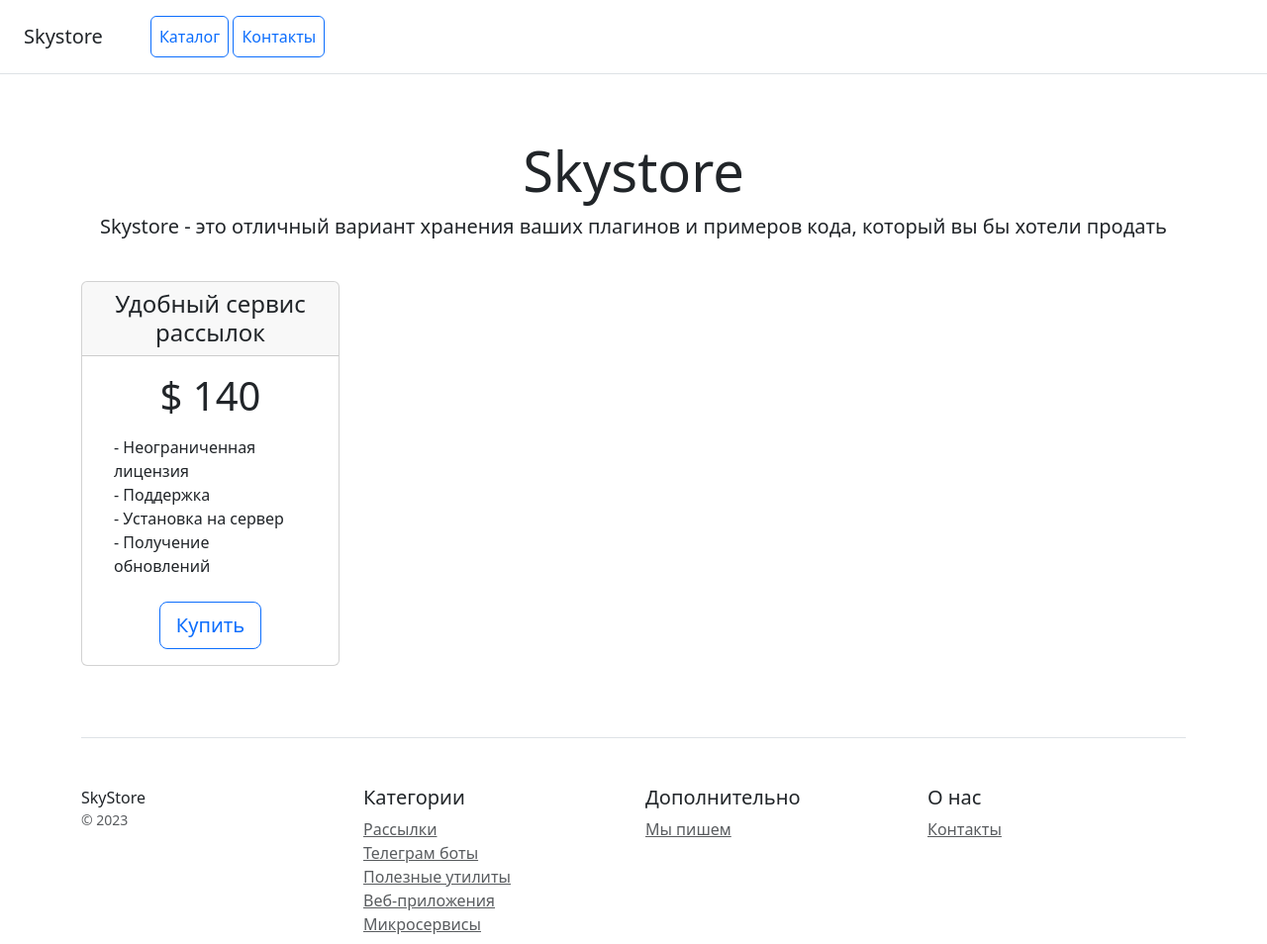
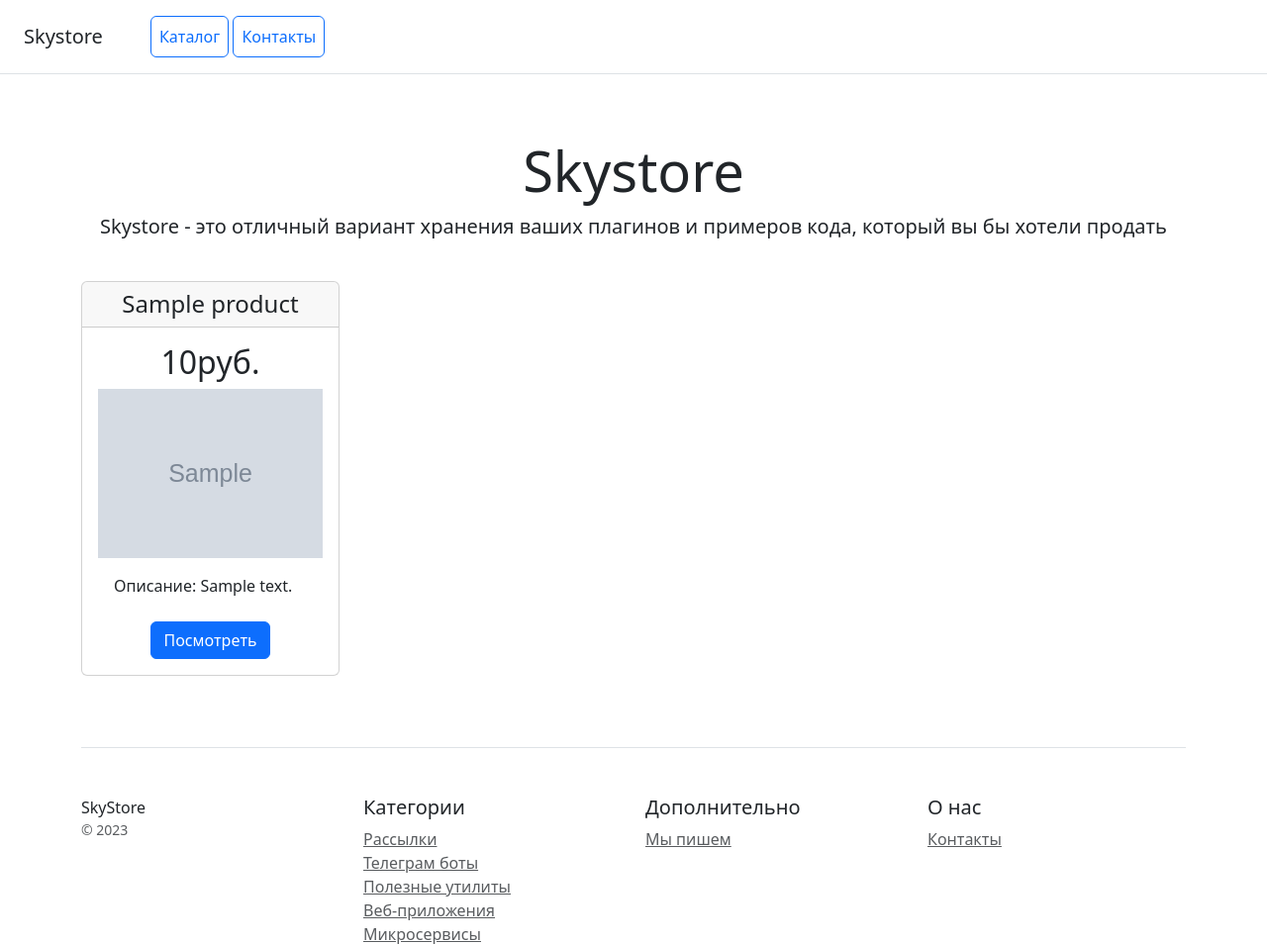
Before and after one commit to EPoplavskiy223/application, a Django app: page / in a window 1280 px wide. Shown: the top 954 px of the page at 99% size. Run offline with Django 5.2, Linux system fonts and the light colour scheme; tables that the repository leaves empty hold one stand-in row (values such as "Sample post"); grey boxes marked "Sample" are stand-in pictures; parts of the project's set-up code (start-up, migrations or seed data) failed here and were passed over; some libraries are stand-ins or nearby versions.

Commit message:
done homework 24

```diff
--- a/catalog/templates/home.html
+++ b/catalog/templates/home.html
@@ -1,79 +1,22 @@
+{% load static %}
 <!doctype html>
 <html lang="en">
 <head>
     <meta charset="utf-8">
     <meta name="viewport" content="width=device-width, initial-scale=1">
     <title>Skystore</title>
-    <link rel="stylesheet" href="/static/css/bootstrap.min.css">
+    <link rel="stylesheet" href="{% static 'css/bootstrap.min.css' %}">
 
 </head>
 <body>
-<div class="d-flex flex-column flex-md-row align-items-center p-3 px-md-4 mb-3 bg-white border-bottom box-shadow">
-    <h5 class="my-0 mr-md-auto font-weight-normal">Skystore</h5>
-    <nav class="ms-5">
-        <a class="p-2 btn btn-outline-primary" href="/">Каталог</a>
-        <a class="p-2 btn btn-outline-primary" href="/contacts/">Контакты</a>
-    </nav>
+{% include 'includes/inc_menu_up.html' %}
+
+{% block content %}
+{% endblock %}
+
+{% include 'includes/inc_menu_down.html' %}
+
 </div>
-
-<div class="pricing-header px-3 py-3 pt-md-5 pb-md-4 mx-auto text-center">
-    <h1 class="display-4">Skystore</h1>
-    <p class="lead">Skystore - это отличный вариант хранения ваших плагинов и примеров кода, который вы бы хотели
-        продать</p>
-</div>
-
-<div class="container">
-    <div class="row text-center">
-        <div class="col-3">
-            <div class="card mb-4 box-shadow">
-                <div class="card-header">
-                    <h4 class="my-0 font-weight-normal">Удобный сервис рассылок</h4>
-                </div>
-                <div class="card-body">
-                    <h1 class="card-title pricing-card-title">$ 140</h1>
-                    <ul class="list-unstyled mt-3 mb-4 text-start m-3">
-                        <li>- Неограниченная лицензия</li>
-                        <li>- Поддержка</li>
-                        <li>- Установка на сервер</li>
-                        <li>- Получение обновлений</li>
-                    </ul>
-                    <button type="button" class="btn btn-lg btn-block btn-outline-primary">Купить</button>
-                </div>
-            </div>
-        </div>
-    </div>
-
-    <footer class="pt-4 my-md-5 pt-md-5 border-top">
-        <div class="row">
-            <div class="col-12 col-md">
-                SkyStore
-                <small class="d-block mb-3 text-muted">&copy; 2023</small>
-            </div>
-            <div class="col-6 col-md">
-                <h5>Категории</h5>
-                <ul class="list-unstyled text-small">
-                    <li><a class="text-muted" href="#">Рассылки</a></li>
-                    <li><a class="text-muted" href="#">Телеграм боты</a></li>
-                    <li><a class="text-muted" href="#">Полезные утилиты</a></li>
-                    <li><a class="text-muted" href="#">Веб-приложения</a></li>
-                    <li><a class="text-muted" href="#">Микросервисы</a></li>
-                </ul>
-            </div>
-            <div class="col-6 col-md">
-                <h5>Дополнительно</h5>
-                <ul class="list-unstyled text-small">
-                    <li><a class="text-muted" href="#">Мы пишем</a></li>
-                </ul>
-            </div>
-            <div class="col-6 col-md">
-                <h5>О нас</h5>
-                <ul class="list-unstyled text-small">
-                    <li><a class="text-muted" href="/contacts/">Контакты</a></li>
-                </ul>
-            </div>
-        </div>
-    </footer>
-</div>
-<script src="/static/js/bootstrap.bundle.min.js"></script>
+<script src="{% static 'js/bootstrap.bundle.min.js' %}"></script>
 </body>
 </html>
--- /dev/null
+++ b/catalog/templates/includes/inc_menu_down.html
@@ -0,0 +1,33 @@
+
+
+
+ <footer class="pt-4 my-md-5 pt-md-5 border-top">
+        <div class="row">
+            <div class="col-12 col-md">
+                SkyStore
+                <small class="d-block mb-3 text-muted">&copy; 2023</small>
+            </div>
+            <div class="col-6 col-md">
+                <h5>Категории</h5>
+                <ul class="list-unstyled text-small">
+                    <li><a class="text-muted" href="#">Рассылки</a></li>
+                    <li><a class="text-muted" href="#">Телеграм боты</a></li>
+                    <li><a class="text-muted" href="#">Полезные утилиты</a></li>
+                    <li><a class="text-muted" href="#">Веб-приложения</a></li>
+                    <li><a class="text-muted" href="#">Микросервисы</a></li>
+                </ul>
+            </div>
+            <div class="col-6 col-md">
+                <h5>Дополнительно</h5>
+                <ul class="list-unstyled text-small">
+                    <li><a class="text-muted" href="#">Мы пишем</a></li>
+                </ul>
+            </div>
+            <div class="col-6 col-md">
+                <h5>О нас</h5>
+                <ul class="list-unstyled text-small">
+                    <li><a class="text-muted" href="/contacts/">Контакты</a></li>
+                </ul>
+            </div>
+        </div>
+    </footer>
--- /dev/null
+++ b/catalog/templates/includes/inc_menu_up.html
@@ -0,0 +1,16 @@
+
+
+
+<div class="d-flex flex-column flex-md-row align-items-center p-3 px-md-4 mb-3 bg-white border-bottom box-shadow">
+    <h5 class="my-0 mr-md-auto font-weight-normal">Skystore</h5>
+    <nav class="ms-5">
+        <a class="p-2 btn btn-outline-primary" href="/">Каталог</a>
+        <a class="p-2 btn btn-outline-primary" href="/contacts/">Контакты</a>
+    </nav>
+</div>
+
+<div class="pricing-header px-3 py-3 pt-md-5 pb-md-4 mx-auto text-center">
+    <h1 class="display-4">Skystore</h1>
+    <p class="lead">Skystore - это отличный вариант хранения ваших плагинов и примеров кода, который вы бы хотели
+        продать</p>
+</div>
--- /dev/null
+++ b/catalog/templates/product_list.html
@@ -0,0 +1,25 @@
+{% extends 'home.html' %}
+{% load my_tags %}
+{% block content %}
+
+<div class="container">
+    <div class="row text-center">
+        {% for product in products %}
+        <div class="col-3">
+            <div class="card mb-4 box-shadow">
+                <div class="card-header">
+                    <h4 class="my-0 font-weight-normal">{{ product.name }}</h4>
+                </div>
+                <div class="card-body">
+                    <h2 class="card-title pricing-card-title">{{ product.purchase_price }}руб.</h2>
+                    <img src="{{ product.photo | media_filter }}" style="max-height: 200px; width: 100%; object-fit: cover;">
+                    <ul class="list-unstyled mt-3 mb-4 text-start m-3">
+                        <li>Описание: {{ product.description | default:"Описание отсутствует" | truncatechars:100  }}</li>
+                    </ul>
+                    <a role="button" href="{% url 'catalog:product_detail' product.pk %}" class="btn btn-primary">Посмотреть</a>
+                </div>
+            </div>
+        </div>
+        {% endfor %}
+    </div>
+{% endblock %}
--- /dev/null
+++ b/catalog/templatetags/my_tags.py
@@ -0,0 +1,9 @@
+from django import template
+
+register = template.Library()
+
+@register.filter()
+def media_filter(path):
+    if path:
+        return f'/media/{path}'
+    return '#'
--- a/catalog/urls.py
+++ b/catalog/urls.py
@@ -2,11 +2,13 @@ from django.conf import settings
 from django.conf.urls.static import static
 from django.urls import path
 from catalog.apps import CatalogConfig
-from catalog.views import home, contacts
+from catalog.views import home, contacts, product_list, product_detail
 
 app_name = CatalogConfig.name
 
 urlpatterns = [
-    path("", home, name="home"),
+    # path("", home, name="home"),
     path("contacts/", contacts, name="contacts"),
+    path("", product_list, name="product_list"),
+    path("product/<int:pk>/", product_detail, name='product_detail'),
 ] + static(settings.MEDIA_URL, document_root=settings.MEDIA_ROOT)
--- a/catalog/views.py
+++ b/catalog/views.py
@@ -1,4 +1,6 @@
-from django.shortcuts import render
+from django.shortcuts import render, get_object_or_404
+from .models import Product
+
 
 def home(request):
     return render(request, 'home.html')
@@ -6,3 +8,14 @@ def home(request):
 
 def contacts(request):
     return render(request, 'contacts.html')
+
+
+def product_list(request):
+    products = Product.objects.all()
+    context = {'products': products}
+    return render(request, 'product_list.html', context)
+
+def product_detail(request, pk):
+    product = get_object_or_404(Product, pk=pk)
+    context = {'product': product}
+    return render(request, 'product_detail.html', context)
--- a/config/settings.py
+++ b/config/settings.py
@@ -123,6 +123,8 @@ USE_TZ = True
 # Static files (CSS, JavaScript, Images)
 # https://docs.djangoproject.com/en/6.0/howto/static-files/
 
+DEFAULT_AUTO_FIELD = "django.db.models.BigAutoField"
+
 STATICFILES_DIRS = (
     str(BASE_DIR / "static"),)
 
```
Also changed, not shown: catalog.json (deleted, +0 -69 lines), catalog/templates/contacts.html (+3 -38 lines), catalog/templates/product_detail.html (added, +26 -0 lines), catalog/migrations/0001_initial.py, catalog/templatetags/__init__.py (added), photo/tdkx7xz1uyy5tiwmarokoyc22n7xi234_TZHQjr8.jpeg (deleted), photo/Без_названия_QJl5rfu.jpg (deleted).
